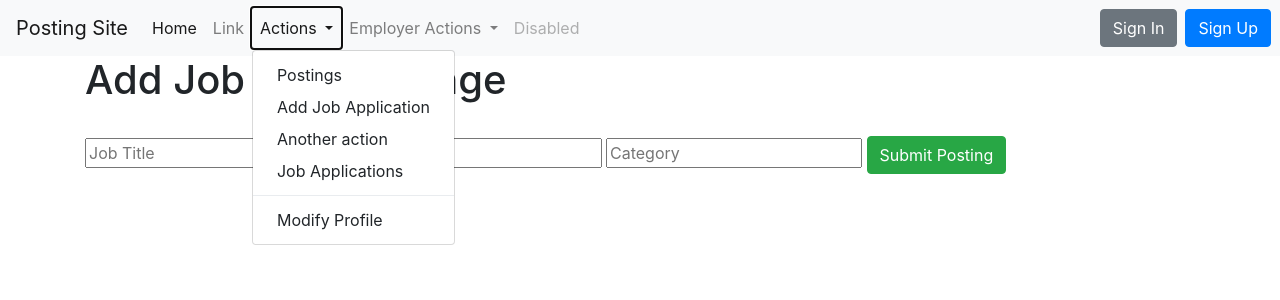
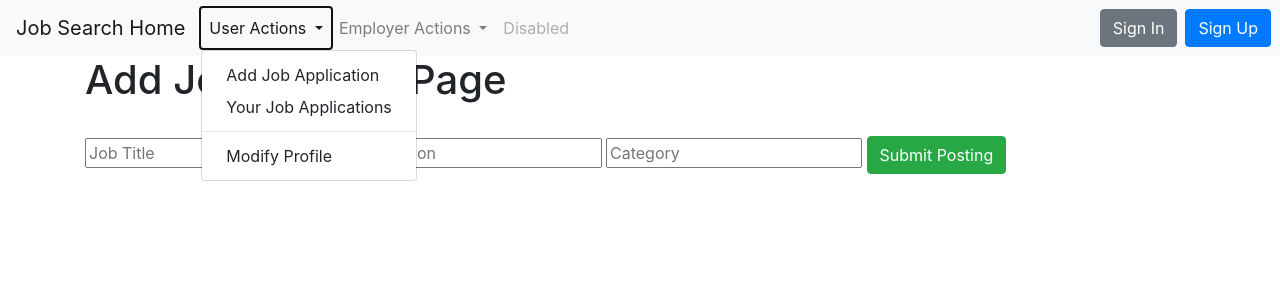
Before and after one commit to CaoGreg/COMP-353-Main-Project, a Flask app: page /add_job_posting in a window 1280 px wide, after a click on "User Actions". Shown: the top 300 px of the page. Run offline with Flask 2, Linux system fonts and the light colour scheme; tables that the repository leaves empty or names only in its code hold one stand-in row (values such as "Sample post"); some libraries are stand-ins or nearby versions.

Commit message:
Move postings to home page, add remove application button, header cleanup

```diff
--- a/app.py
+++ b/app.py
@@ -7,16 +7,22 @@ bootstrap = Bootstrap()
 
 
 @app.route('/')
-def index():
-    return render_template('index.html')
+def postings():
+    title = ""
+    category = ""
+    if request.method == 'POST':
+        title = request.form['title_search']
+        category = request.form['category_search']
+        return render_template('postings.html', list_of_postings=search_postings(title, category), is_search='true')
+    else:
+        return render_template('postings.html', list_of_postings=get_postings(), is_search='false')
 
 
-@app.route('/delete_application', methods=['GET', 'POST'])
-def del_application():
+@app.route('/delete_application/<application_id>', methods=['GET', 'POST'])
+def delete_application(application_id):
     if request.method == 'POST':
-        application_id = request.form['application_id']
         remove_job_application(application_id)
-        return applied_jobs()
+        return redirect('/applied_jobs')
 
 
 @app.route('/applied_jobs')
@@ -103,7 +109,7 @@ def change_user_profile():
 def delete_user_account():
     email = session['email']
     delete_account(email)
-    return redirect(url_for('index'))
+    return redirect(url_for('postings'))
 
 
 @app.route('/modify_password', methods=['POST', 'GET'])
@@ -142,7 +148,7 @@ def login():
             session['user_type'] = account[5]
             session['is_admin'] = account[6]
             flash('logged in successfully')
-            return redirect(url_for('index'))
+            return redirect(url_for('postings'))
         else:
             error = 'Invalid Credentials. Please try again.'
     return render_template('login.html', error=error)
@@ -194,18 +200,6 @@ def logout():
     return redirect('/')
 
 
-@app.route('/postings', methods=['GET', 'POST'])
-def postings():
-    title = ""
-    category = ""
-    if request.method == 'POST':
-        title = request.form['title_search']
-        category = request.form['category_search']
-        return render_template('postings.html', list_of_postings=search_postings(title, category), is_search='true')
-    else:
-        return render_template('postings.html', list_of_postings=get_postings(), is_search='false')
-
-
 @app.route('/add_job_application', methods=['GET', 'POST'])
 def add_job_application():
     usercategory = check_user_category()
--- a/templates/base.html
+++ b/templates/base.html
@@ -9,30 +9,22 @@
 </head>
 <body>
     <nav class="navbar navbar-expand-lg navbar-light bg-light">
-        <a class="navbar-brand" href="/">Posting Site</a>
+        <a class="navbar-brand" href="/">Job Search Home</a>
         <button class="navbar-toggler" type="button" data-toggle="collapse" data-target="#navbarSupportedContent" aria-controls="navbarSupportedContent" aria-expanded="false" aria-label="Toggle navigation">
           <span class="navbar-toggler-icon"></span>
         </button>
 
         <div class="collapse navbar-collapse" id="navbarSupportedContent">
           <ul class="navbar-nav mr-auto">
-            <li class="nav-item active">
-              <a class="nav-link" href="/">Home <span class="sr-only">(current)</span></a>
-            </li>
-            <li class="nav-item">
-              <a class="nav-link" href="#">Link</a>
-            </li>
             <li class="nav-item dropdown">
               <a class="nav-link dropdown-toggle" href="#" id="navbarDropdown" role="button" data-toggle="dropdown" aria-haspopup="true" aria-expanded="false">
-                Actions
+                User Actions
               </a>
               <div class="dropdown-menu" aria-labelledby="navbarDropdown">
-                <a class="dropdown-item" href="postings">Postings</a>
                 <a class="dropdown-item" href="add_job_application">Add Job Application</a>
-                <a class="dropdown-item" href="#">Another action</a>
-                <a class="dropdown-item" href="applied_jobs">Job Applications</a>
+                <a class="dropdown-item" href="applied_jobs">Your Job Applications</a>
                 <div class="dropdown-divider"></div>
-                <a class="dropdown-item" href="user-profile">Modify Profile</a>
+                <a class="dropdown-item" href="modify_user_profile">Modify Profile</a>
               </div>
             </li>
             <li class="nav-item dropdown">
@@ -42,6 +34,7 @@
               <div class="dropdown-menu" aria-labelledby="navbarDropdown">
                 <a class="dropdown-item" href="add_job_posting">Add Job Posting</a>
                 <a class="dropdown-item" href="employer_postings">Your Job Postings</a>
+                <div class="dropdown-divider"></div>
                 <a class="dropdown-item" href="users">View Users</a>
               </div>
             </li>
--- a/templates/postings.html
+++ b/templates/postings.html
@@ -6,7 +6,7 @@
 
 {% block body %}
 <div class="container">
-    <h1>Job Search Page</h1>
+    <h1>Welcome to the Job Search Website!</h1>
     <br>
     <form id="job-search-engine" action="" method="post">
       <input type="text" placeholder="Job Title" name="title_search">
```
Also changed, not shown: templates/applied-jobs-results.html (+3 -12 lines).
